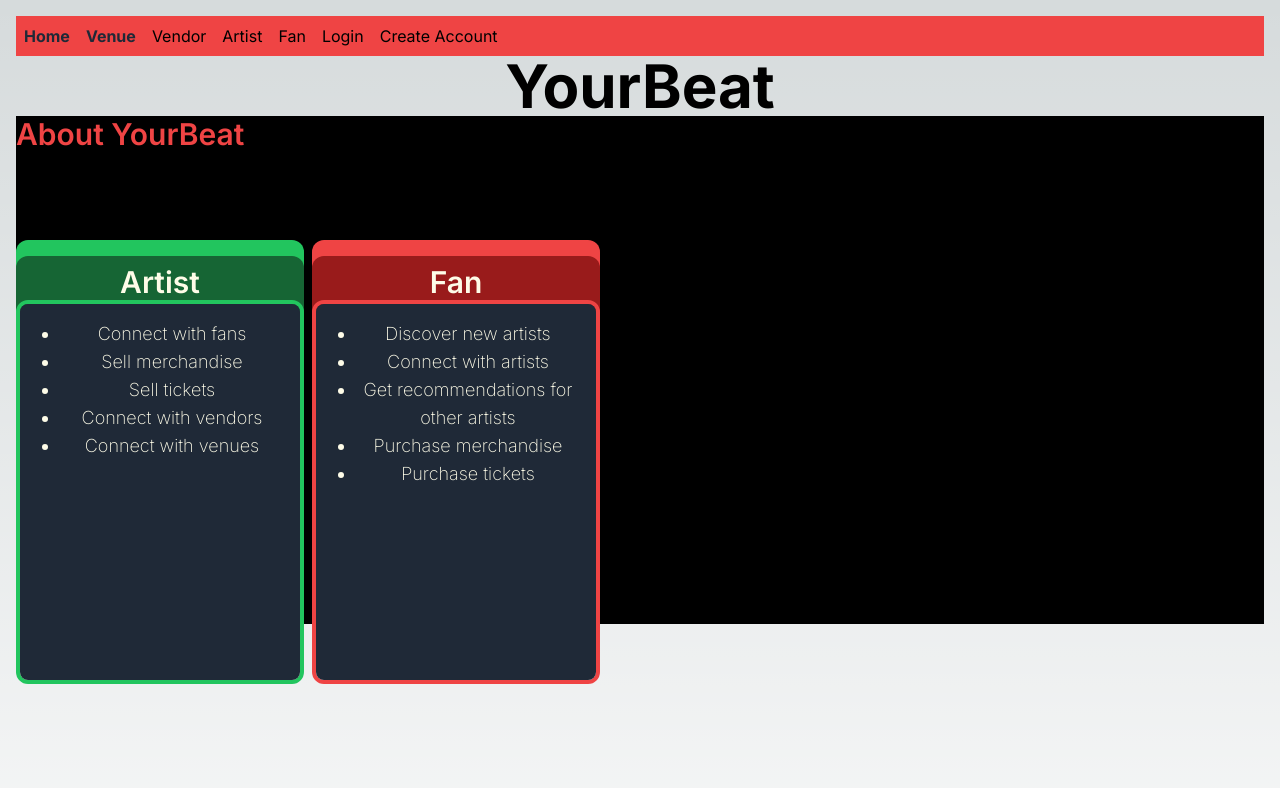
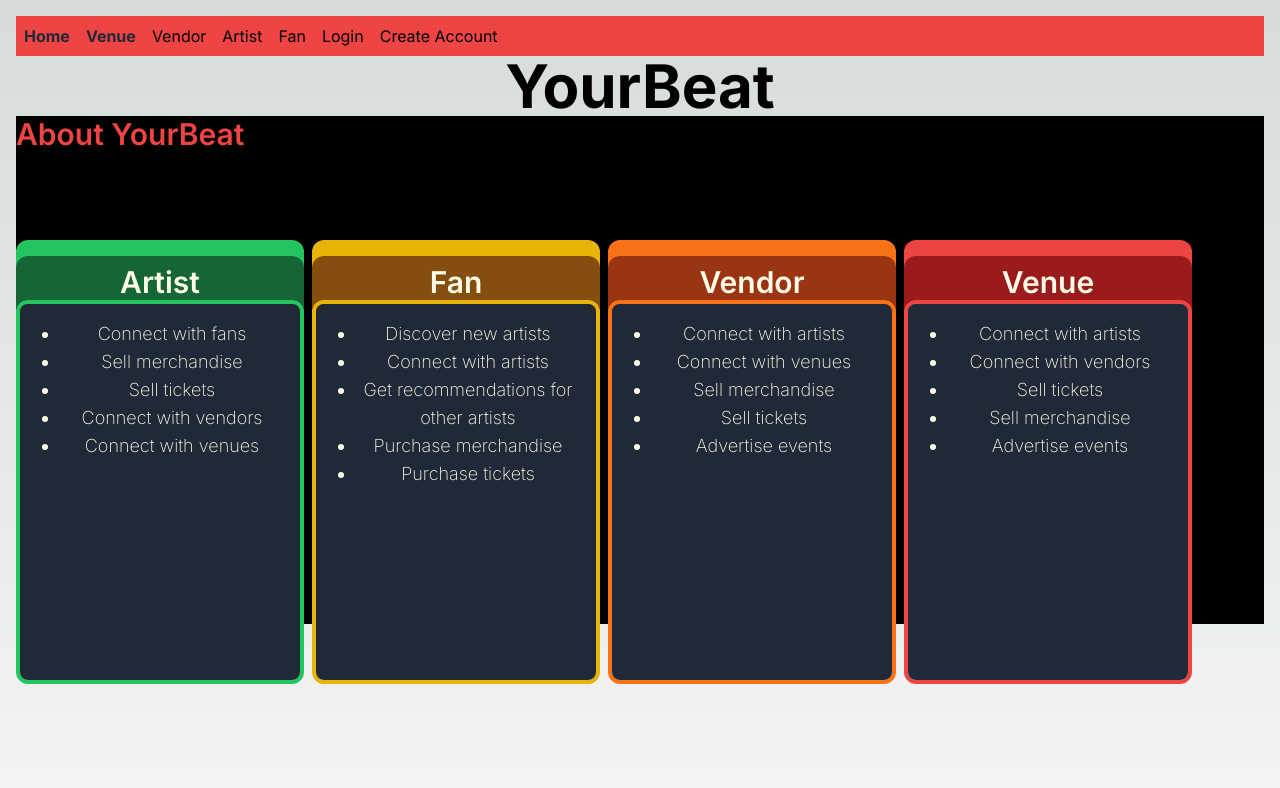
Before and after one commit to segvndo/YourBeat-TS, a Next.js app: page / in a window 1280 px wide. Shown: the top 788 px of the page. Built offline with nearby package versions, Linux system fonts and the light colour scheme.

Commit message:
Create fan, vendor, and venue cards

```diff
--- a/app/components/homeCardContainer.tsx
+++ b/app/components/homeCardContainer.tsx
@@ -21,7 +21,6 @@ const HomeCardContainer: React.FC<HomeCardContainerProps> = () => {
         listBorderColour="border-green-500">
       </Card>
 
-      <div>
       <Card
         title="Fan"
         description={[
@@ -31,11 +30,39 @@ const HomeCardContainer: React.FC<HomeCardContainerProps> = () => {
           'Purchase merchandise',
           'Purchase tickets'
         ]}
+        mainBackgroundColour='bg-yellow-500'
+        secondaryBackgroundColour='bg-yellow-800'
+        listBorderColour='border-yellow-500'>
+      </Card>
+
+      <Card
+        title="Vendor"
+        description={[
+          'Connect with artists',
+          'Connect with venues',
+          'Sell merchandise',
+          'Sell tickets',
+          'Advertise events'
+        ]}
+        mainBackgroundColour="bg-orange-500"
+        secondaryBackgroundColour="bg-orange-800"
+        listBorderColour="border-orange-500">
+      </Card>
+
+      <Card
+        title="Venue"
+        description={[
+          'Connect with artists',
+          'Connect with vendors',
+          'Sell tickets',
+          'Sell merchandise',
+          'Advertise events'
+        ]}
         mainBackgroundColour="bg-red-500"
         secondaryBackgroundColour="bg-red-800"
         listBorderColour="border-red-500">
       </Card>
-      </div>
+
 
     </div>
   )
```
Lines whose indentation alone changed are shown as unchanged.
